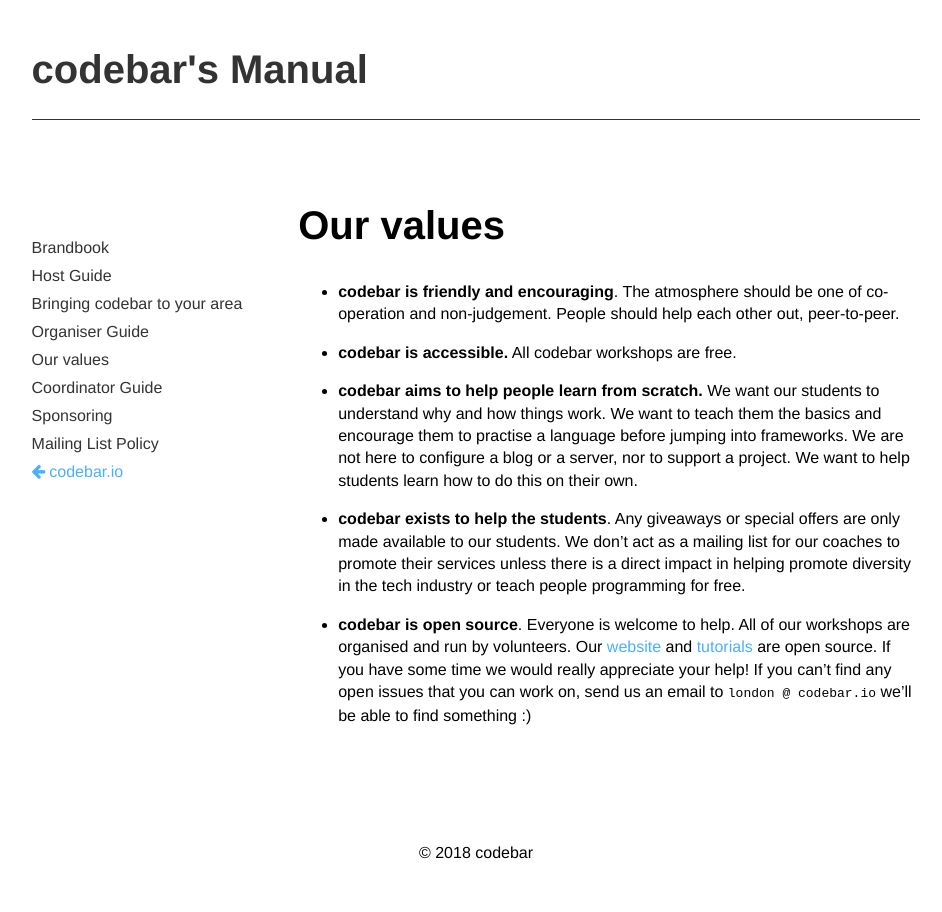
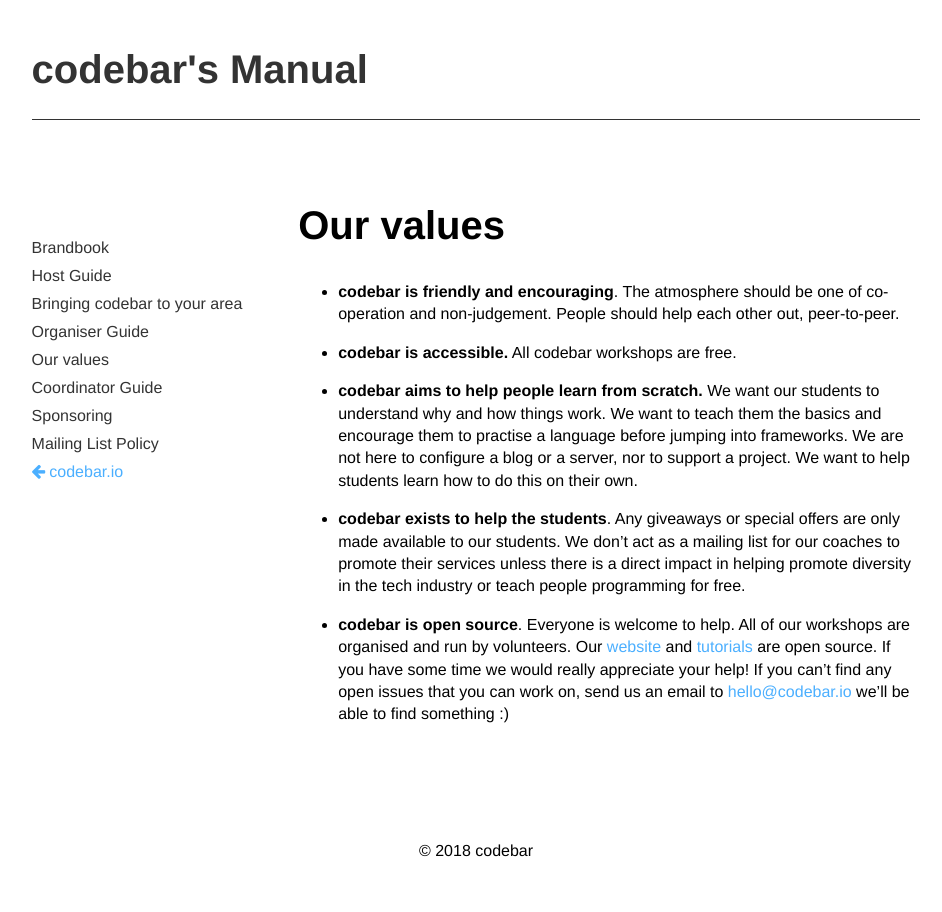
Before and after one commit to codebar/manual, a Jekyll site: the page built from _posts/2015-02-03-our-values.md, in a window 1280 px wide. Shown: the whole page, without its empty margins (164-1106 px from the left). Built offline with Jekyll 4.4.1, drawn with Linux system fonts in a browser that asks for light colours; nearby versions of some CDN libraries.

Commit message:
update email in manual

```diff
--- a/_posts/2015-02-03-our-values.md
+++ b/_posts/2015-02-03-our-values.md
@@ -11,4 +11,4 @@
 
 * **codebar exists to help the students**. Any giveaways or special offers are only made available to our students. We don't act as a mailing list for our coaches to promote their services unless there is a direct impact in helping promote diversity in the tech industry or teach people programming for free.
 
-* **codebar is open source**. Everyone is welcome to help. All of our workshops are organised and run by volunteers. Our [website](https://github.com/codebar/planner) and [tutorials](https://github.com/codebar/tutorials) are open source. If you have some time we would really appreciate your help! If you can't find any open issues that you can work on, send us an email to `london @ codebar.io` we'll be able to find something :)
+* **codebar is open source**. Everyone is welcome to help. All of our workshops are organised and run by volunteers. Our [website](https://github.com/codebar/planner) and [tutorials](https://github.com/codebar/tutorials) are open source. If you have some time we would really appreciate your help! If you can't find any open issues that you can work on, send us an email to <hello@codebar.io> we'll be able to find something :)
```
